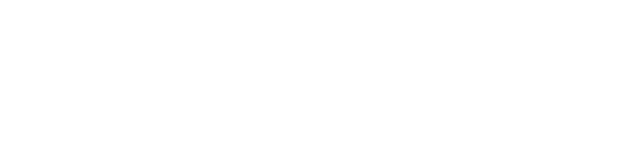
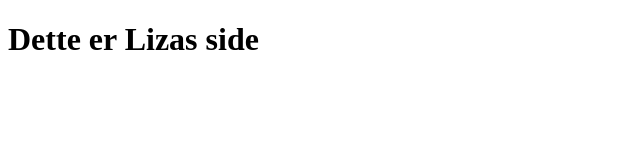
Before and after one commit to MartinAskoe/Gruppe-2-Tema-3, a plain HTML site: page index.html in a window 1280 px wide. Shown: the whole page, without its empty margins (0-640 px from the left). Drawn offline with Linux system fonts and the light colour scheme.

Commit message:
Lizas første commit.

```diff
--- a/index.html
+++ b/index.html
@@ -5,6 +5,7 @@
     <title>Title</title>
 </head>
 <body>
+<h1>Dette er Lizas side</h1>
 
 </body>
 </html>
```
